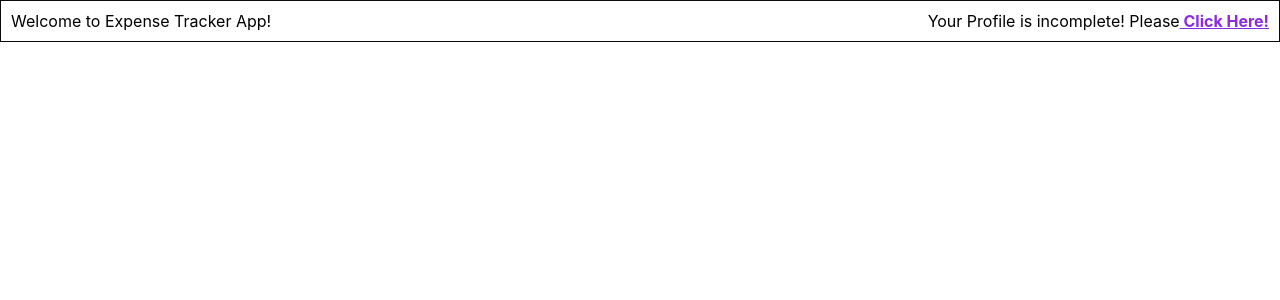
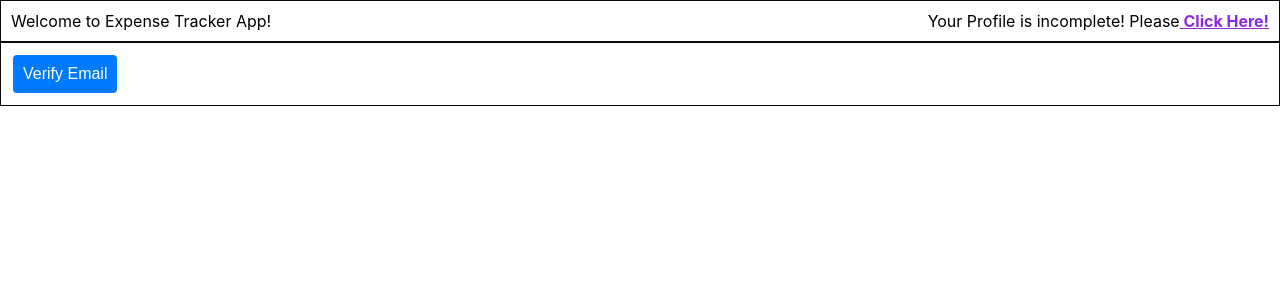
Before and after one commit to Nishant3105/expensetracker, a React (Create React App) app: page /login in a window 1280 px wide. Both pictures are taken after typing "name@example.com", "Sample123" into the empty fields and a click on the button "Login". Shown: the top 300 px of the page. Built offline with nearby package versions, Linux system fonts and the light colour scheme; no server answers.

Commit message:
Verify User Email

```diff
--- a/src/Contexts/AuthContext.js
+++ b/src/Contexts/AuthContext.js
@@ -2,6 +2,7 @@ import React, { useEffect, useState } from 'react'
 
 const AuthContext = React.createContext({
     authenticationAndUserManagement: () => { },
+    sendEmailVerification: ()=>{},
     token: null,
     email: null
 })
@@ -66,8 +67,32 @@ export const AuthContextProvider = (props) => {
         }
     }
 
+    const sendEmailVerificationHandler=async ()=>{
+        try{
+            const response = await fetch('https://identitytoolkit.googleapis.com/v1/accounts:sendOobCode?key=AIzaSyBAv27yK2e9727TRSNUfn8_39wXJFexs1s', {
+                method: 'POST',
+                headers: {
+                    'Content-Type': 'application/json'
+                },
+                body: JSON.stringify({requestType:"VERIFY_EMAIL",idToken:localStorage.getItem('token')})
+            })
+            if (!response.ok) {
+                const err = await response.json()
+                throw new Error(err.error.errors[0].message)
+            }
+            if (response.ok) {
+                const data = await response.json()
+                return data.email
+            }
+
+        }catch(error){
+           alert(error)
+        }
+    }
+
     const contextValues = {
         authenticationAndUserManagement: authenticationAndUserManagementHandler,
+        sendEmailVerification:sendEmailVerificationHandler,
         token: userDetails.token,
         email: userDetails.email
     }
--- a/src/Pages/Expense/Expense.js
+++ b/src/Pages/Expense/Expense.js
@@ -1,14 +1,21 @@
-import React, { useState } from 'react'
+import React, { useContext, useState } from 'react'
 import Profile from '../../Components/Profile'
 import Classes from './Expense.module.css'
+import AuthContext from '../../Contexts/AuthContext'
 
 const Expense = () => {
+    const authCtx=useContext(AuthContext)
     const [showProfileCompletition,setShowProfileCompletion]=useState(false)
+    const [email,setEmail]=useState(null)
 
     const onCloseHandler=()=>{
         setShowProfileCompletion(prevState=>!prevState)
     }
 
+    const sendEmailVerificationHandler=async ()=>{
+        const res=await authCtx.sendEmailVerification()
+        setEmail(res)
+    }
     return (
         <>
             <div className={Classes.container}>
@@ -20,8 +27,11 @@ const Expense = () => {
                 Please take a moment to complete your profile for a better personalized experience.
                 </div>}
             </div>
-            {/* <div className={Classes.horizontalline}></div> */}
             {showProfileCompletition && <Profile onClick={onCloseHandler}/>}
+            <div className={Classes.container}>
+                {!email && <button onClick={sendEmailVerificationHandler}>Verify Email</button>}
+                {email && <p>Please check your email: {email} and click on the shared link!</p>}
+            </div>
         </>
     )
 }
```
